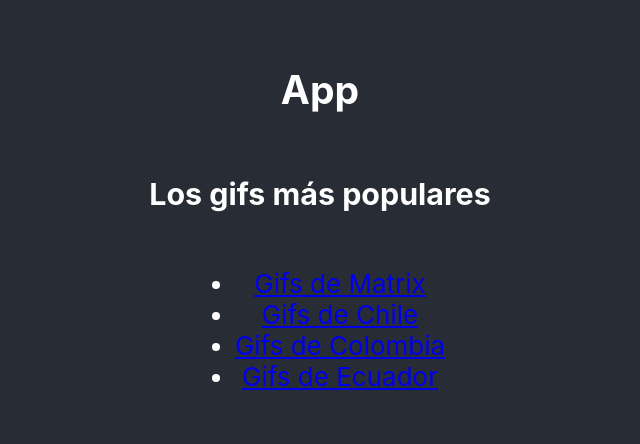
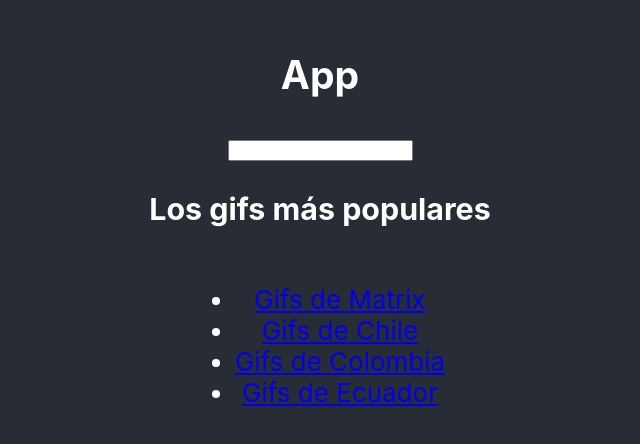
Before and after one commit to jorge-llanque/Gif-Shuriken, a React (Create React App) app: page / in a window 1280 px wide. Shown: the part 174-618 px from the top of the page, without its empty margins (320-960 px from the left). Built offline with nearby package versions, Linux system fonts and the light colour scheme.

Commit message:
Add search component

```diff
--- a/src/pages/Home/index.js
+++ b/src/pages/Home/index.js
@@ -1,11 +1,25 @@
-import React from 'react'
-import { Link } from 'wouter';
+import React, {useState} from 'react'
+import { Link, useLocation } from 'wouter';
 
 const POPULAR_GIFS = ["Matrix", "Chile", "Colombia", "Ecuador"];
 
 export default function Home() {
+    const [keyword, setKeyword] = useState('');
+    const [path, pushLocation] = useLocation()
+
+    const handleSubmit = evt => {
+        evt.preventDefault()
+        pushLocation(`/search/${keyword}`)
+    }
+
+    const handleChange = evt => {
+        setKeyword(evt.target.value)
+    }
     return (
         <>
+        <form onSubmit={handleSubmit} >
+            <input onChange={handleChange} type="text" value={keyword} />
+        </form>
           <h3 className="App--title" >Los gifs más populares</h3>
           <ul>
               {POPULAR_GIFS.map((popularGif) => (
```
